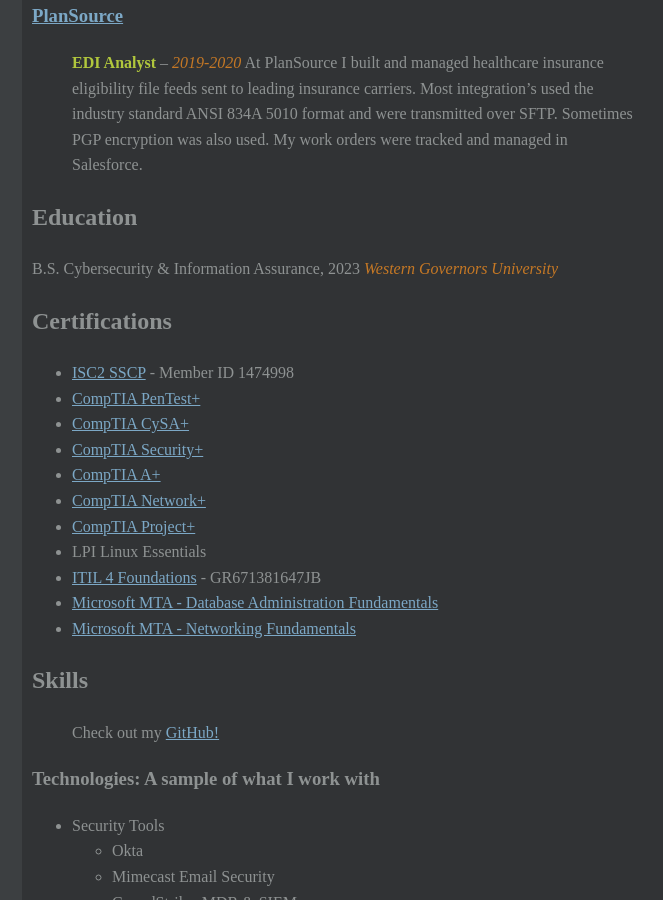
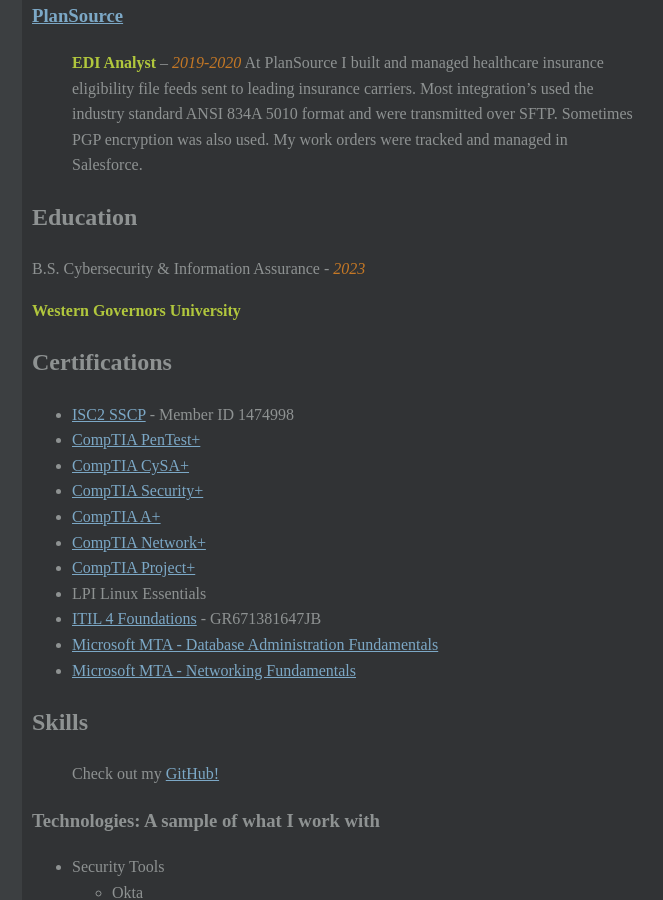
Before and after one commit to noUsernamesLef7/noUsernamesLef7.github.io, a Jekyll site: the page built from index.md, in a window 1280 px wide and 900 px high, scrolled down 998 px. Shown: the whole window, without its empty margins (283-946 px from the left). Built offline with Jekyll 4.4.1, drawn with Linux system fonts in a browser that asks for light colours.

Commit message:
Formatting fix

```diff
--- a/index.md
+++ b/index.md
@@ -22,8 +22,9 @@ A Salt Lake City based Cybersecurity professional, I love learning about, workin
 > **EDI Analyst** -- *2019-2020* At PlanSource I built and managed healthcare insurance eligibility file feeds sent to leading insurance carriers. Most integration's used the industry standard ANSI 834A 5010 format and were transmitted over SFTP. Sometimes PGP encryption was also used. My work orders were tracked and managed in Salesforce.
 
 ## Education
-B.S. Cybersecurity & Information Assurance, 2023
-*Western Governors University*
+B.S. Cybersecurity & Information Assurance - *2023*
+
+**Western Governors University**
 
 ## Certifications
 * [ISC2 SSCP](https://www.credly.com/badges/e3593a73-90dc-4615-ae8b-27b8e7b25a59/public_url) - Member ID 1474998
```
